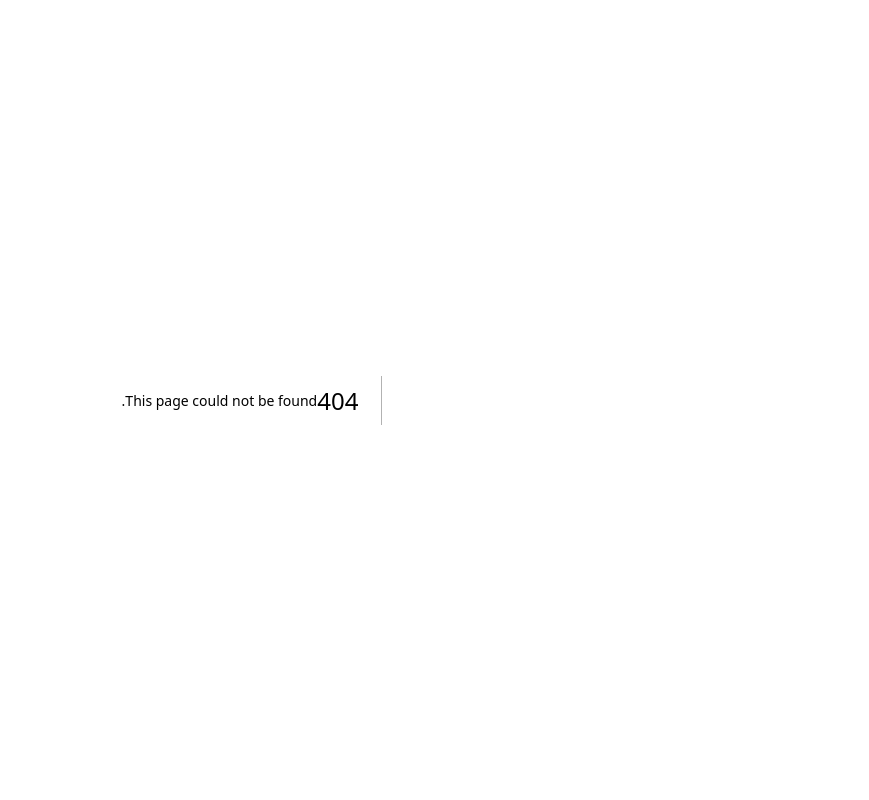
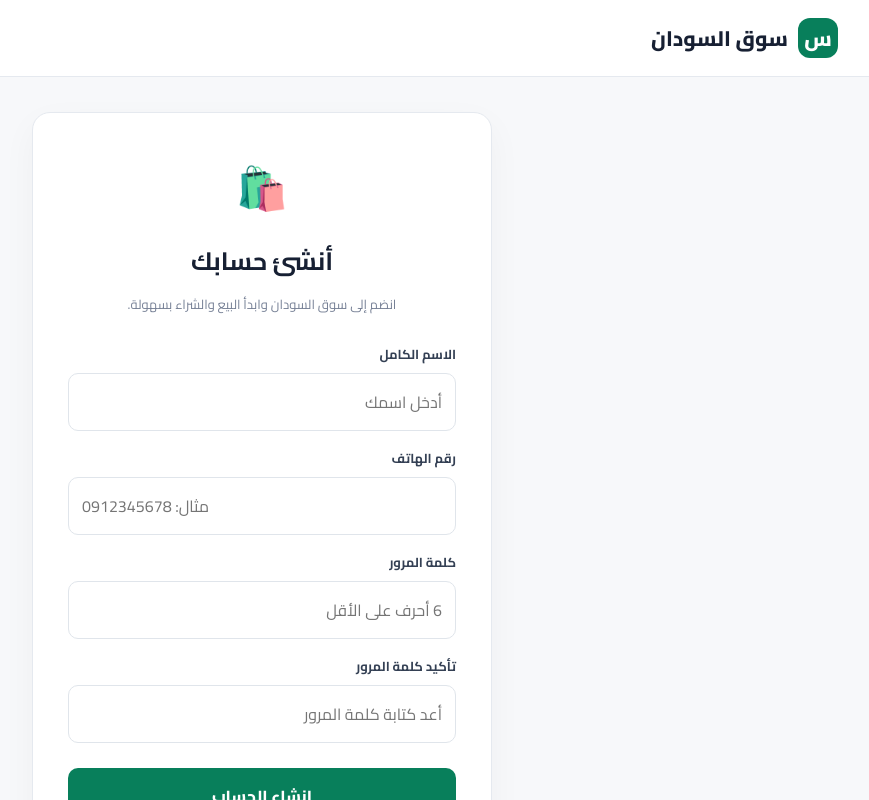
Before and after one commit to Ibrahimizzeldin/souq-sudan-app, a Next.js app: page /register in a window 1280 px wide. Before the commit this address had no page. Shown: the top 800 px of the page, without its empty margins (378-1247 px from the left). Built offline with nearby package versions, Linux system fonts and the light colour scheme.

Commit message:
Add registration page with form validation

```diff
--- /dev/null
+++ b/src/app/register/page.tsx
@@ -0,0 +1,243 @@
+
+"use client";
+
+import { useState } from "react";
+
+export default function RegisterPage() {
+  const [name, setName] = useState("");
+  const [phone, setPhone] = useState("");
+  const [password, setPassword] = useState("");
+  const [confirmPassword, setConfirmPassword] = useState("");
+
+  function handleSubmit(event: React.FormEvent<HTMLFormElement>) {
+    event.preventDefault();
+
+    if (password !== confirmPassword) {
+      alert("كلمتا المرور غير متطابقتين.");
+      return;
+    }
+
+    if (password.length < 6) {
+      alert("يجب أن تتكون كلمة المرور من 6 أحرف على الأقل.");
+      return;
+    }
+
+    alert("سيتم تفعيل إنشاء الحساب بعد ربط نظام الحسابات.");
+  }
+
+  return (
+    <main className="register-page">
+      <header className="register-header">
+        <a href="/" className="register-logo">
+          <span>س</span>
+          سوق السودان
+        </a>
+      </header>
+
+      <section className="register-container">
+        <div className="register-card">
+          <div className="register-icon">🛍️</div>
+
+          <h1>أنشئ حسابك</h1>
+          <p className="register-description">
+            انضم إلى سوق السودان وابدأ البيع والشراء بسهولة.
+          </p>
+
+          <form onSubmit={handleSubmit}>
+            <label htmlFor="name">الاسم الكامل</label>
+            <input
+              id="name"
+              type="text"
+              placeholder="أدخل اسمك"
+              value={name}
+              onChange={(event) => setName(event.target.value)}
+              required
+            />
+
+            <label htmlFor="phone">رقم الهاتف</label>
+            <input
+              id="phone"
+              type="tel"
+              placeholder="مثال: 0912345678"
+              value={phone}
+              onChange={(event) => setPhone(event.target.value)}
+              required
+            />
+
+            <label htmlFor="password">كلمة المرور</label>
+            <input
+              id="password"
+              type="password"
+              placeholder="6 أحرف على الأقل"
+              value={password}
+              onChange={(event) => setPassword(event.target.value)}
+              minLength={6}
+              required
+            />
+
+            <label htmlFor="confirmPassword">تأكيد كلمة المرور</label>
+            <input
+              id="confirmPassword"
+              type="password"
+              placeholder="أعد كتابة كلمة المرور"
+              value={confirmPassword}
+              onChange={(event) =>
+                setConfirmPassword(event.target.value)
+              }
+              minLength={6}
+              required
+            />
+
+            <button type="submit" className="register-submit">
+              إنشاء الحساب
+            </button>
+          </form>
+
+          <p className="login-text">
+            لديك حساب بالفعل؟
+            <a href="/login"> سجل دخولك</a>
+          </p>
+
+          <a href="/" className="back-home">
+            العودة إلى الرئيسية
+          </a>
+        </div>
+      </section>
+
+      <style jsx>{`
+        .register-page {
+          min-height: 100vh;
+          background: #f7f8fa;
+        }
+
+        .register-header {
+          background: white;
+          padding: 18px 5%;
+          border-bottom: 1px solid #e5e9ef;
+        }
+
+        .register-logo {
+          display: flex;
+          align-items: center;
+          gap: 10px;
+          color: #172033;
+          font-size: 21px;
+          font-weight: 800;
+        }
+
+        .register-logo span {
+          display: grid;
+          place-items: center;
+          width: 40px;
+          height: 40px;
+          border-radius: 12px;
+          color: white;
+          background: #087f5b;
+        }
+
+        .register-container {
+          min-height: calc(100vh - 78px);
+          display: grid;
+          place-items: center;
+          padding: 35px 16px;
+        }
+
+        .register-card {
+          width: 100%;
+          max-width: 460px;
+          padding: 35px;
+          background: white;
+          border: 1px solid #e5e9ef;
+          border-radius: 18px;
+          box-shadow: 0 12px 35px rgba(0,0,0,.04);
+          text-align: center;
+        }
+
+        .register-icon {
+          font-size: 42px;
+          margin-bottom: 10px;
+        }
+
+        h1 {
+          margin: 0 0 8px;
+          font-size: 25px;
+          color: #172033;
+        }
+
+        .register-description {
+          margin: 0 0 25px;
+          color: #778196;
+          font-size: 13px;
+          line-height: 1.9;
+        }
+
+        form {
+          text-align: right;
+        }
+
+        label {
+          display: block;
+          margin: 15px 0 7px;
+          color: #344054;
+          font-size: 13px;
+          font-weight: 700;
+        }
+
+        input {
+          width: 100%;
+          padding: 13px;
+          border: 1px solid #e0e5eb;
+          border-radius: 10px;
+          outline: none;
+          background: #fff;
+          color: #172033;
+        }
+
+        input:focus {
+          border-color: #087f5b;
+          box-shadow: 0 0 0 3px rgba(8,127,91,.08);
+        }
+
+        .register-submit {
+          width: 100%;
+          margin-top: 25px;
+          padding: 13px;
+          border: 0;
+          border-radius: 10px;
+          color: white;
+          background: #087f5b;
+          font-weight: 800;
+          cursor: pointer;
+        }
+
+        .register-submit:hover {
+          background: #066548;
+        }
+
+        .login-text {
+          margin-top: 25px;
+          color: #596477;
+          font-size: 13px;
+        }
+
+        .login-text a,
+        .back-home {
+          color: #087f5b;
+          font-weight: 800;
+        }
+
+        .back-home {
+          display: inline-block;
+          margin-top: 15px;
+          font-size: 13px;
+        }
+
+        @media (max-width: 480px) {
+          .register-card {
+            padding: 25px 20px;
+          }
+        }
+      `}</style>
+    </main>
+  );
+}
```
